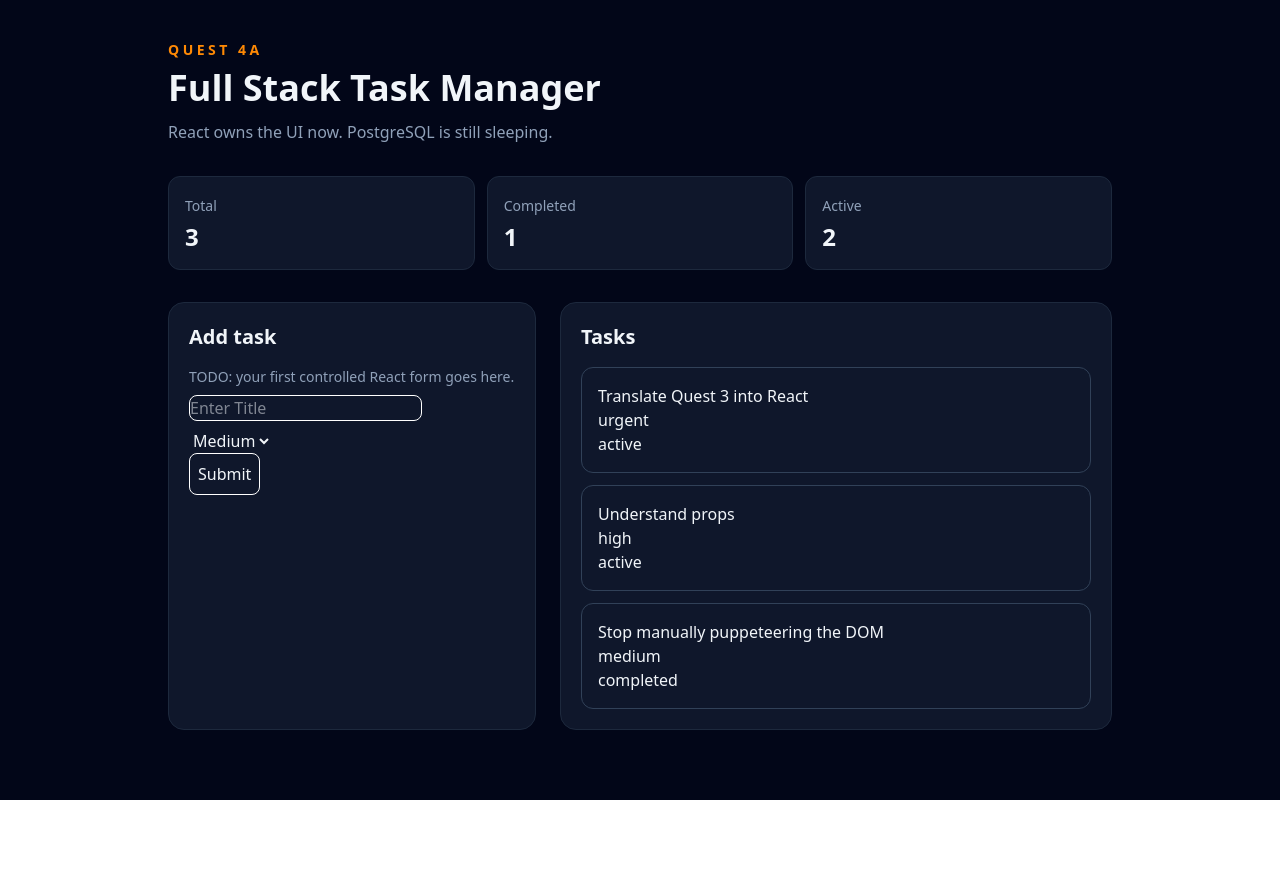
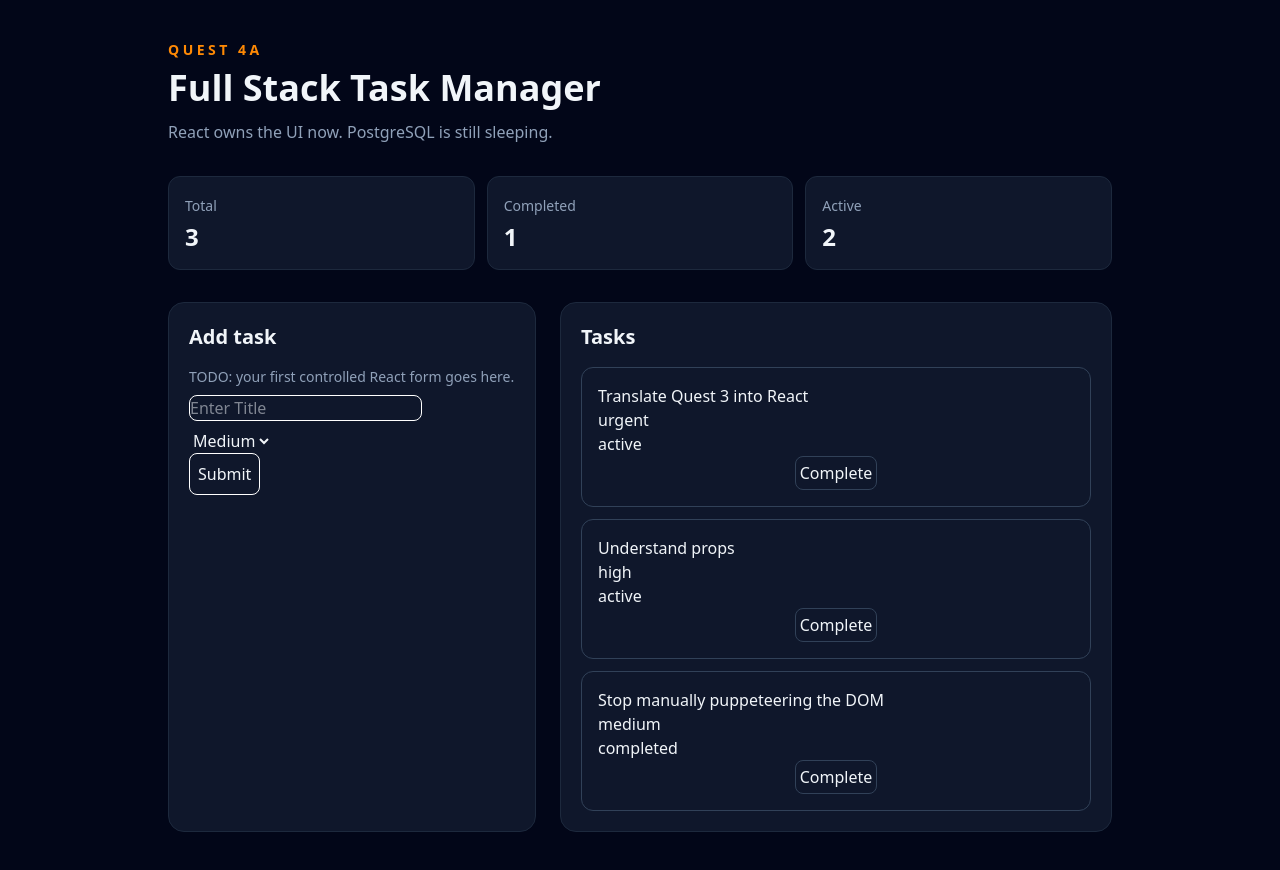
Before and after one commit to ZecharyDouglas/quest-4-full-stack-task-manager, a React (Vite) app: page / in a window 1280 px wide. Before the commit the page ends 800 px from the top, so only its background shows below. Built offline with nearby package versions, Linux system fonts and the light colour scheme.

Commit message:
+ toggleTask functionality completed

```diff
--- a/src/App.jsx
+++ b/src/App.jsx
@@ -21,6 +21,23 @@ export default function App() {
     });
     console.log(tasks);
   };
+  const handleToggleTask = (id) => {
+    setTasks((prev) => {
+      const toggle_updated = [
+        ...prev.map((t) => {
+          if (t.id === id) {
+            return {
+              ...t,
+              completed: !t.completed,
+            };
+          }
+          return { ...t };
+        }),
+      ];
+      //console.log(toggle_updated);
+      return toggle_updated;
+    });
+  };
 
   return (
     <main className="min-h-screen bg-slate-950 text-slate-100">
@@ -37,7 +54,7 @@ export default function App() {
         <TaskStats tasks={tasks} />
         <section className="mt-8 grid gap-6 md:grid-cols-[.8fr_1.2fr]">
           <TaskForm onAddTask={handleAddTask} />
-          <TaskList tasks={tasks} />
+          <TaskList tasks={tasks} onToggleTask={handleToggleTask} />
         </section>
       </div>
     </main>
--- a/src/components/TaskCard.jsx
+++ b/src/components/TaskCard.jsx
@@ -1,4 +1,4 @@
-export default function TaskCard({ task }) {
+export default function TaskCard({ task, onToggleTask }) {
   // TODO: render title, priority, and Completed/Active status.
   // Later: conditional styling and an onToggle prop.
   return (
@@ -12,6 +12,14 @@ export default function TaskCard({ task }) {
           <h1>{task.title}</h1>
           <p>{task.priority}</p>
           <p>{task.completed ? `completed` : `active`}</p>
+          <div className=" flex flex-row justify-center">
+            <button
+              className=" border border-slate-700 rounded-lg p-1"
+              onClick={() => onToggleTask(task.id)}
+            >
+              Complete
+            </button>
+          </div>
         </>
       }
     </article>
--- a/src/components/TaskList.jsx
+++ b/src/components/TaskList.jsx
@@ -1,5 +1,5 @@
 import TaskCard from "./TaskCard.jsx";
-export default function TaskList({ tasks }) {
+export default function TaskList({ tasks, onToggleTask }) {
   // TODO: render one TaskCard per task with a stable key.
   // TODO: if tasks is empty, render text containing "No tasks".
   return (
@@ -12,7 +12,9 @@ export default function TaskList({ tasks }) {
             <>`No tasks`</>
           ) : (
             tasks.map((t) => {
-              return <TaskCard task={t} key={t.id} />;
+              return (
+                <TaskCard task={t} key={t.id} onToggleTask={onToggleTask} />
+              );
             })
           )
         }
```
